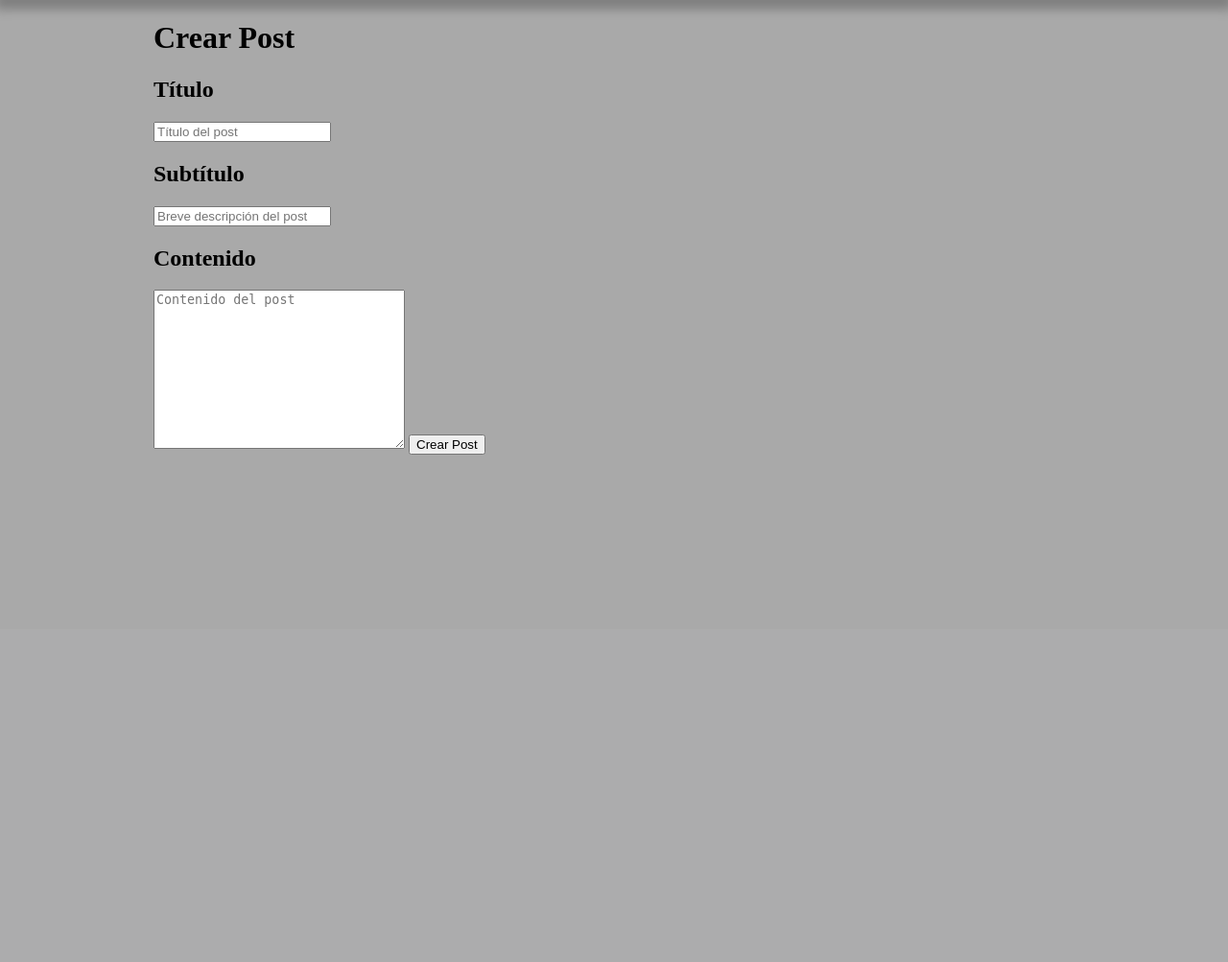
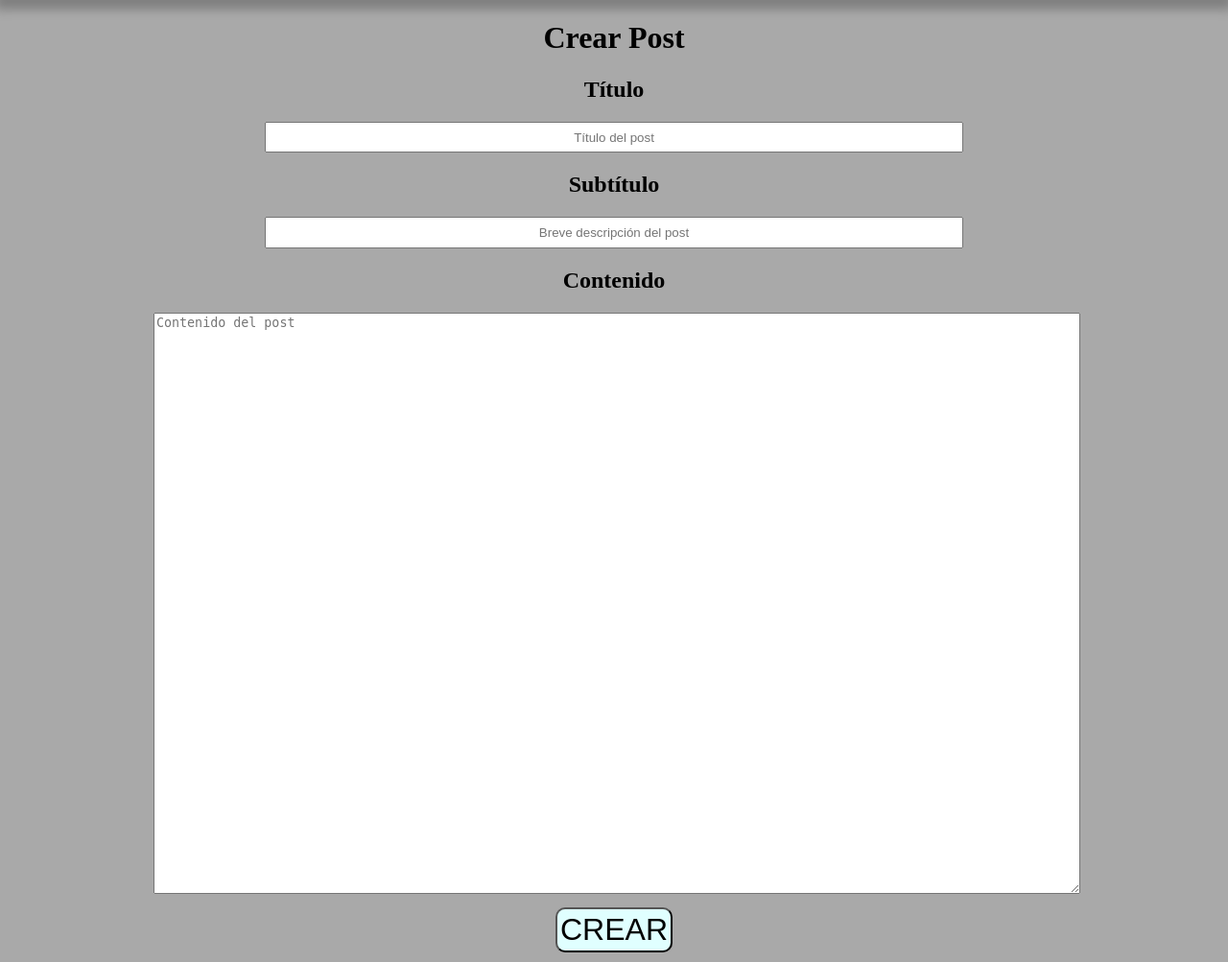
Before and after one commit to Erik-Lopez/colegio, a Django app: page /posts/create/ in a window 1280 px wide. Shown: the part 144-1147 px from the top of the page at 96% size. Before the commit the page ends 618 px from the top, so only its background shows below. Run offline with Django 3.2, Linux system fonts and the light colour scheme.

Commit message:
Le more CSS. Made post creation and display beautifuller

```diff
--- a/static/css/posts/create_post.css
+++ b/static/css/posts/create_post.css
@@ -1,4 +1,20 @@
+#form {
+	text-align: center;
+}
 #content {
-	height: 20vh;
-	width: 20vw;
+	height: 80%;
+	width: 100%;
 }
+#subtitle, #title {
+	width: 75%;
+	height: 2em;
+	text-align: center;
+}
+.create-button {
+	margin: 10px;
+	padding: 3px;
+
+	background-color: lightcyan;
+	border-radius: 10px;
+	font-size: 2em;
+}
--- /dev/null
+++ b/static/css/posts/post.css
@@ -0,0 +1,6 @@
+.main {
+	text-align: center;
+}
+.content {
+	white-space: pre-line;
+}
--- a/templates/posts/create_post.html
+++ b/templates/posts/create_post.html
@@ -23,6 +23,6 @@
 		<textarea id="content" placeholder="Contenido del post" name="content" cols="40" rows="40" required="true"></textarea>
 	</label>
 
-	<input type="submit" value="Crear Post"/>
+	<input class="create-button" type="submit" value="CREAR"/>
 </form>
 {% endblock %}
```
Also changed, not shown: templates/posts/post.html (+7 -6 lines).
